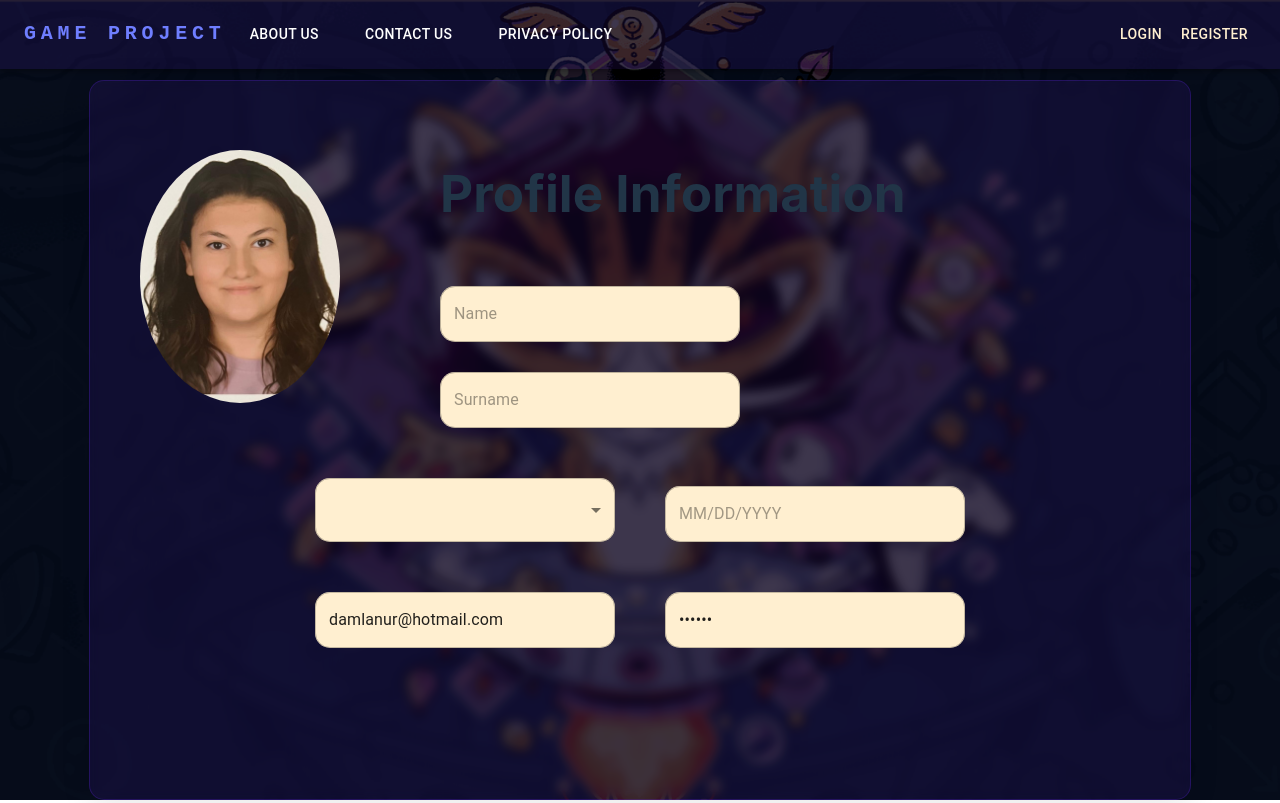
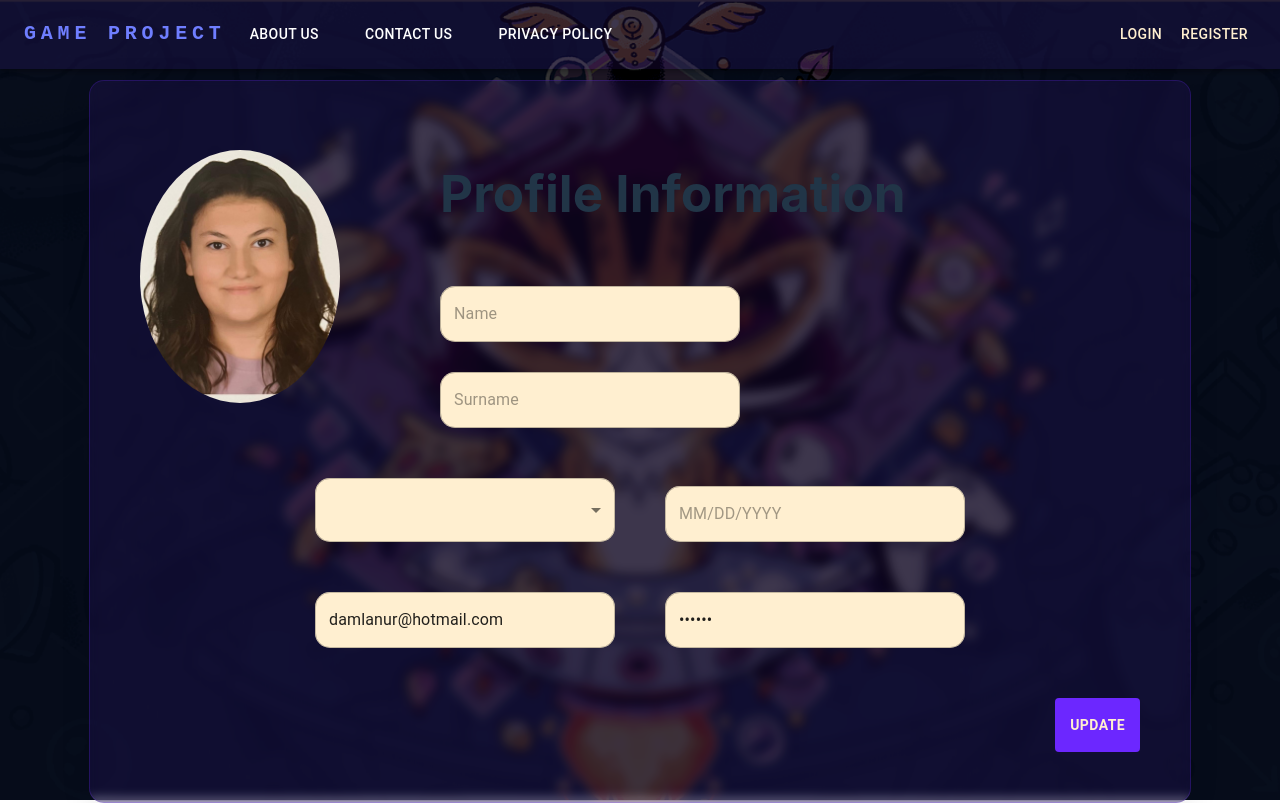
Before and after one commit to damlanurylmaz/game-project, a React (Vite) app: page /profile in a window 1280 px wide. Built offline with nearby package versions, Linux system fonts and the light colour scheme.

Commit message:
Add update button to form page

```diff
--- a/src/Pages/Profile/Profile.jsx
+++ b/src/Pages/Profile/Profile.jsx
@@ -1,7 +1,7 @@
 import Header from '../../Components/Header'
 import { ProfileWrapper } from './Profile.styled'
 import vesikalik from '../../assets/pngs/vesikalik.jpg'
-import { MenuItem, Select, TextField } from '@mui/material'
+import { Button, MenuItem, Select, TextField } from '@mui/material'
 import { DemoContainer } from '@mui/x-date-pickers/internals/demo';
 import { AdapterDayjs } from '@mui/x-date-pickers/AdapterDayjs';
 import { LocalizationProvider } from '@mui/x-date-pickers/LocalizationProvider';
@@ -76,6 +76,11 @@ const Profile = () => {
                         />
                     </div>
                 </div>
+                <div className='update-button-container'>
+                    <Button>
+                        Update
+                    </Button>
+                </div>
             </div>
         </div>
     </ProfileWrapper>
--- a/src/Pages/Profile/Profile.styled.js
+++ b/src/Pages/Profile/Profile.styled.js
@@ -8,7 +8,6 @@ export const ProfileWrapper = styled.div`
     }
     .profile-container {
         width: 100%;
-        height: 90%;
         display: flex;
         justify-content: center;
         .profile-form {
@@ -64,6 +63,16 @@ export const ProfileWrapper = styled.div`
                     }
                 }
             }
+            .update-button-container {
+                display: flex;
+                justify-content: flex-end;
+                margin-top: 50px;
+                .MuiButtonBase-root {
+                    background-color: #6C27FF;
+                    padding: 15px;
+                    font-weight: bold;
+                }
+            }
         }
     }
 `;
```
